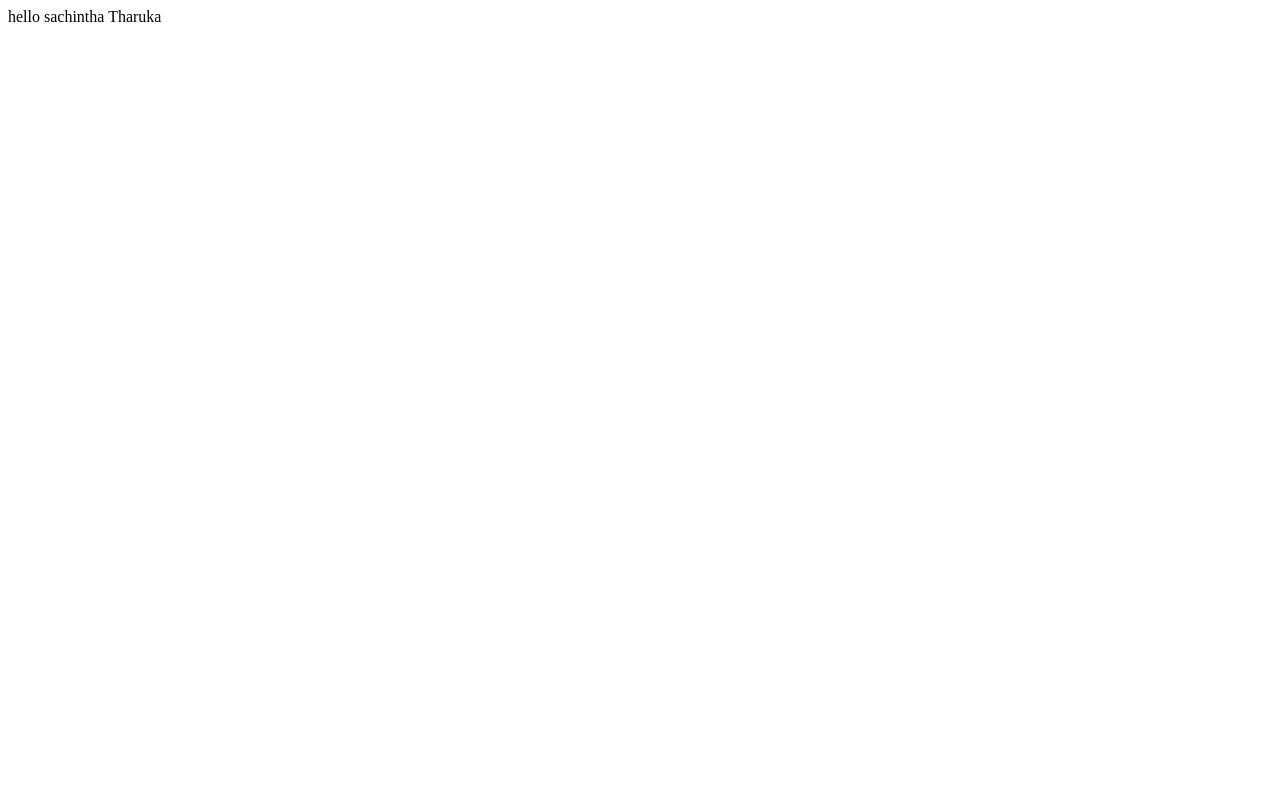
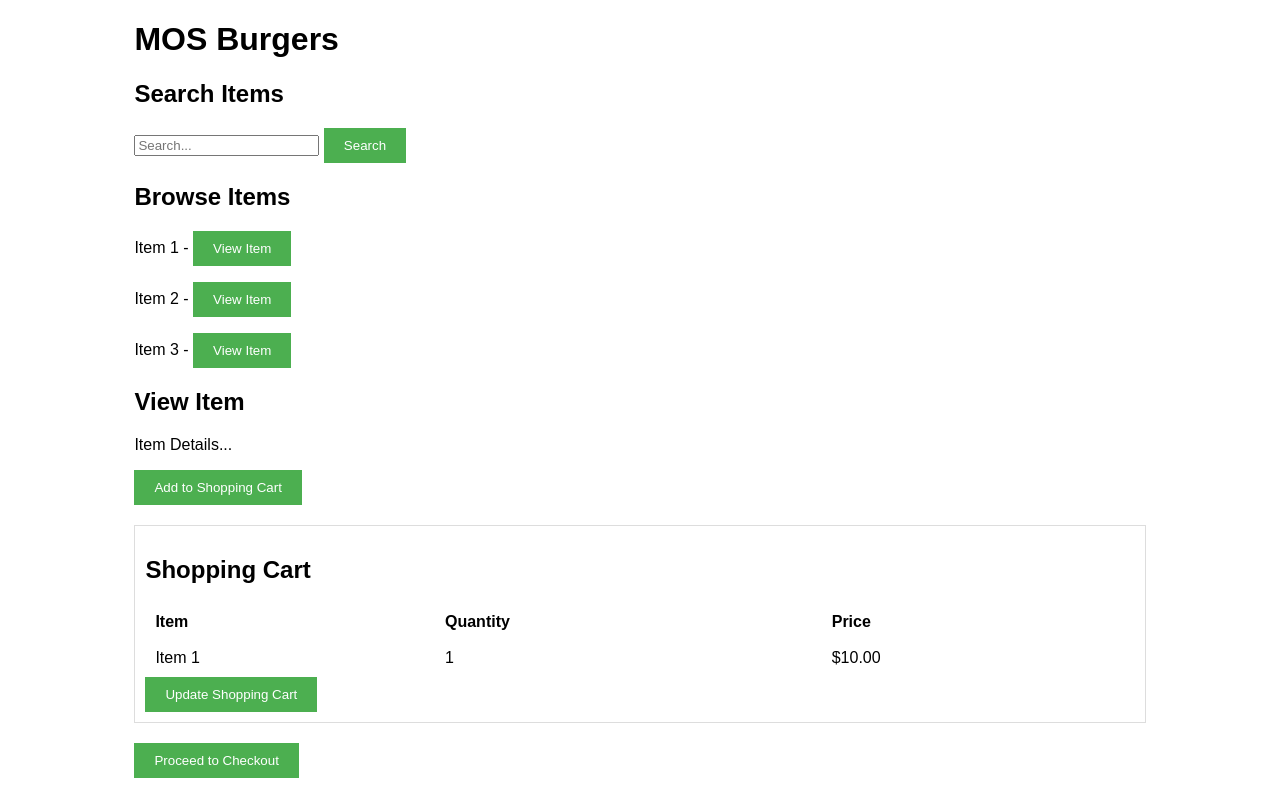
Before and after one commit to SachinthaTharukaLakshan/cw-two-network, a plain HTML site: page index.html in a window 1280 px wide. Drawn offline with Linux system fonts and the light colour scheme.

Commit message:
five commit

```diff
--- a/index.html
+++ b/index.html
@@ -3,9 +3,80 @@
 <head>
     <meta charset="UTF-8">
     <meta name="viewport" content="width=device-width, initial-scale=1.0">
-    <title>Document</title>
+    <title>MOS Burgers</title>
+    <style>
+        body {
+            font-family: Arial, sans-serif;
+        }
+        .container {
+            width: 80%;
+            margin: 0 auto;
+        }
+        .section {
+            margin-bottom: 20px;
+        }
+        .btn {
+            padding: 10px 20px;
+            background-color: #4CAF50;
+            color: white;
+            border: none;
+            cursor: pointer;
+        }
+        .btn:hover {
+            background-color: #45a049;
+        }
+        .cart {
+            margin-top: 20px;
+            border: 1px solid #ddd;
+            padding: 10px;
+        }
+        .cart table {
+            width: 100%;
+        }
+        .cart th, .cart td {
+            text-align: left;
+            padding: 8px;
+        }
+    </style>
 </head>
-<body>hello sachintha Tharuka
-
+<body>
+    <div class="container">
+        <h1>MOS Burgers</h1>
+        <div class="section">
+            <h2>Search Items</h2>
+            <input type="text" placeholder="Search...">
+            <button class="btn">Search</button>
+        </div>
+        <div class="section">
+            <h2>Browse Items</h2>
+            <p>Item 1 - <button class="btn">View Item</button></p>
+            <p>Item 2 - <button class="btn">View Item</button></p>
+            <p>Item 3 - <button class="btn">View Item</button></p>
+        </div>
+        <div class="section">
+            <h2>View Item</h2>
+            <p>Item Details...</p>
+            <button class="btn">Add to Shopping Cart</button>
+        </div>
+        <div class="section cart">
+            <h2>Shopping Cart</h2>
+            <table>
+                <tr>
+                    <th>Item</th>
+                    <th>Quantity</th>
+                    <th>Price</th>
+                </tr>
+                <tr>
+                    <td>Item 1</td>
+                    <td>1</td>
+                    <td>$10.00</td>
+                </tr>
+            </table>
+            <button class="btn">Update Shopping Cart</button>
+        </div>
+        <div class="section">
+            <button class="btn">Proceed to Checkout</button>
+        </div>
+    </div>
 </body>
 </html>
```
Also changed, not shown: Drawio,Diagram/Untitled Diagram.drawio.png (added), IMG/01 SSS.png (added), IMG/03 FDF.png (added), IMG/03 GRG.png (added), IMG/BK_2_for_750_Landing_Page_b59ea98663.jpg (added), IMG/Family_Combo_01_3d1576c166.png (added), IMG/Premium_Selection_39aa3598a3.png (added), 3 other files.
